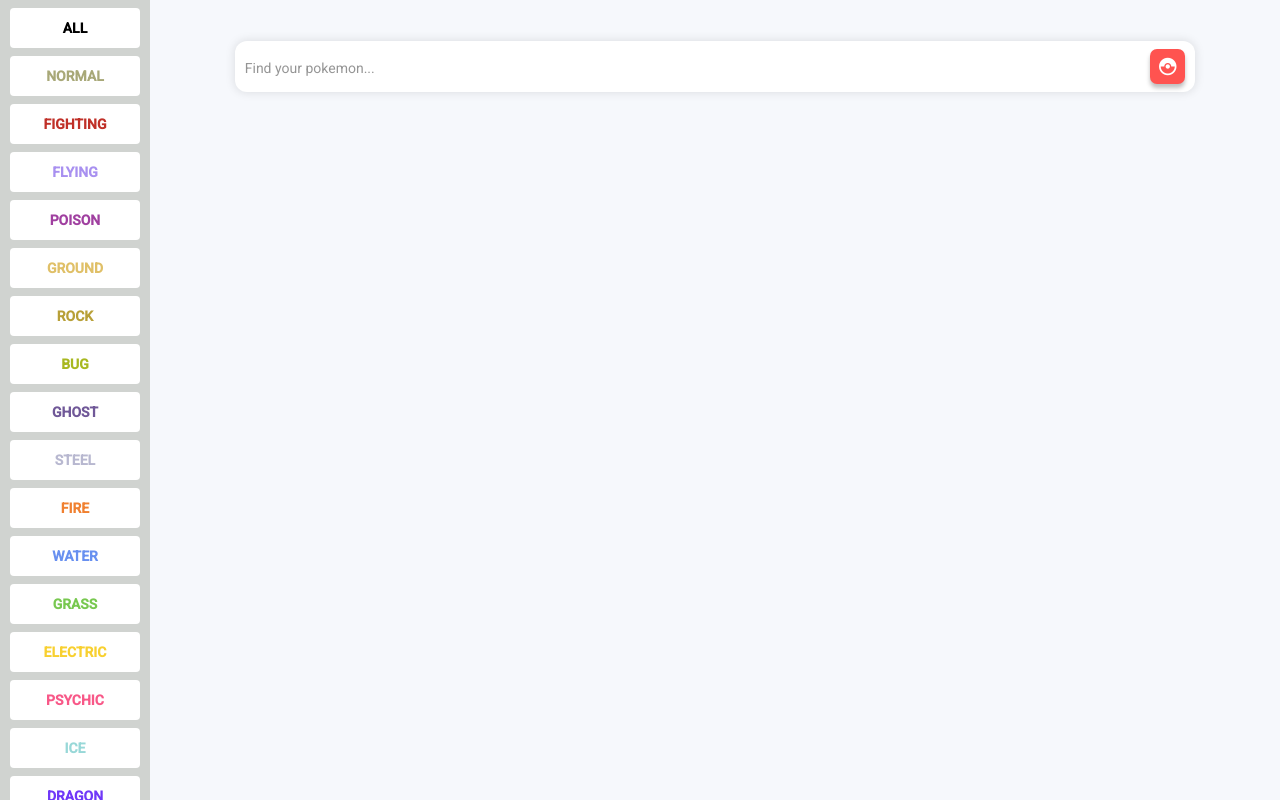
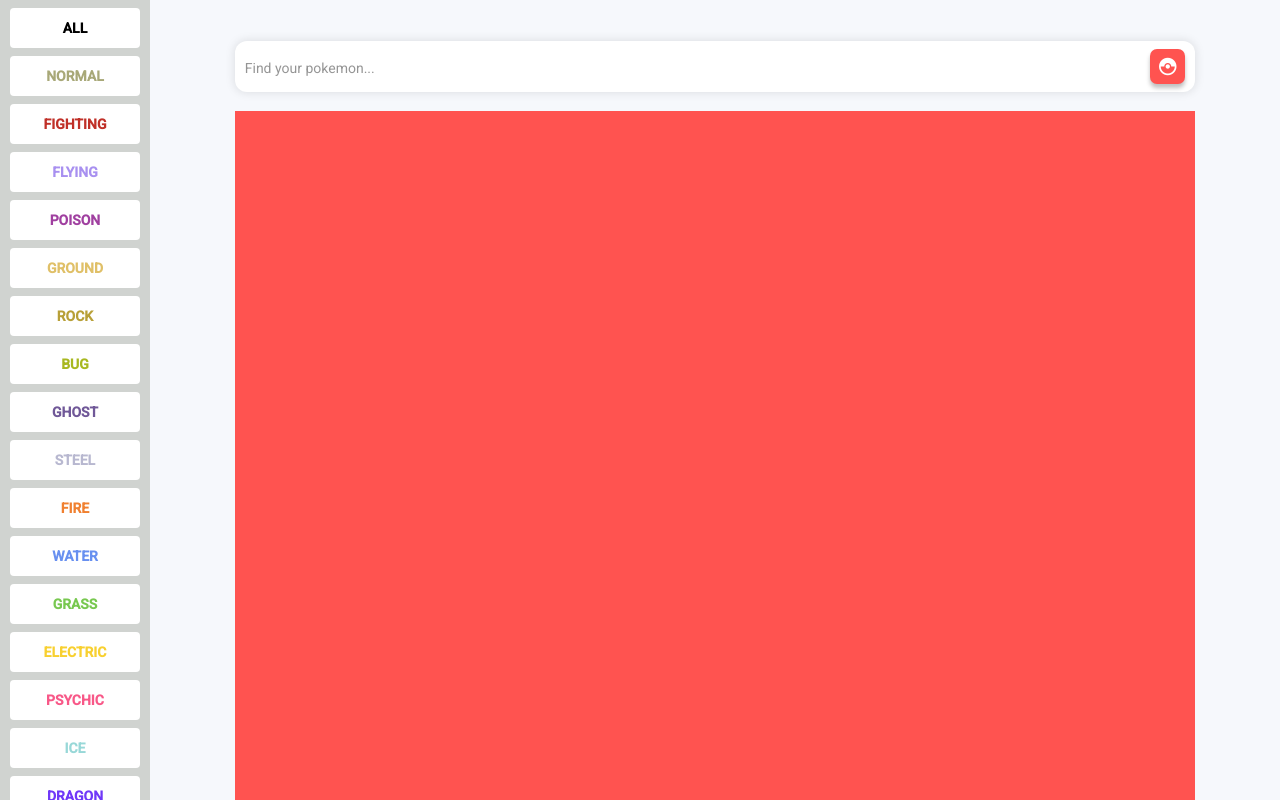
Before and after one commit to BrendowLincoln/PokeAngular, an Angular app: page /catalog in a window 1280 px wide. Built offline with nearby package versions, Linux system fonts and the light colour scheme.

Commit message:
Main - WIP: Trabalhando na estruturação da lista de pokemons

```diff
--- a/src/app/pokemon-list/pokemon-list.component.html
+++ b/src/app/pokemon-list/pokemon-list.component.html
@@ -12,5 +12,8 @@
         </button>
       </mat-form-field>
     </div>
+    <div class="grid-list-items">
+
+    </div>
   </div>
 </div>
--- a/src/app/pokemon-list/pokemon-list.component.scss
+++ b/src/app/pokemon-list/pokemon-list.component.scss
@@ -42,9 +42,11 @@
       }
     }
 
-
-
-
+    .grid-list-items {
+      background-color: #FF5350;
+      width: 85%;
+      height: 100%;
+    }
 
   }
 
```
